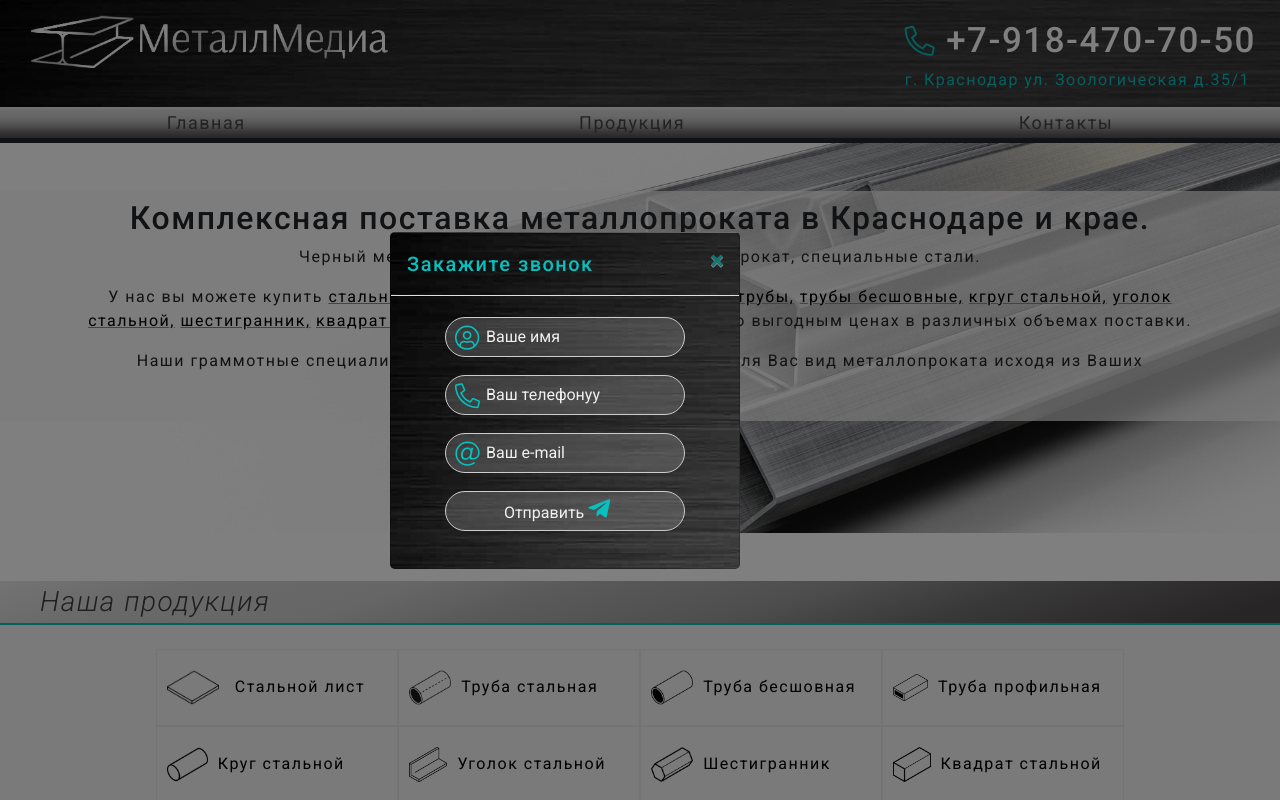
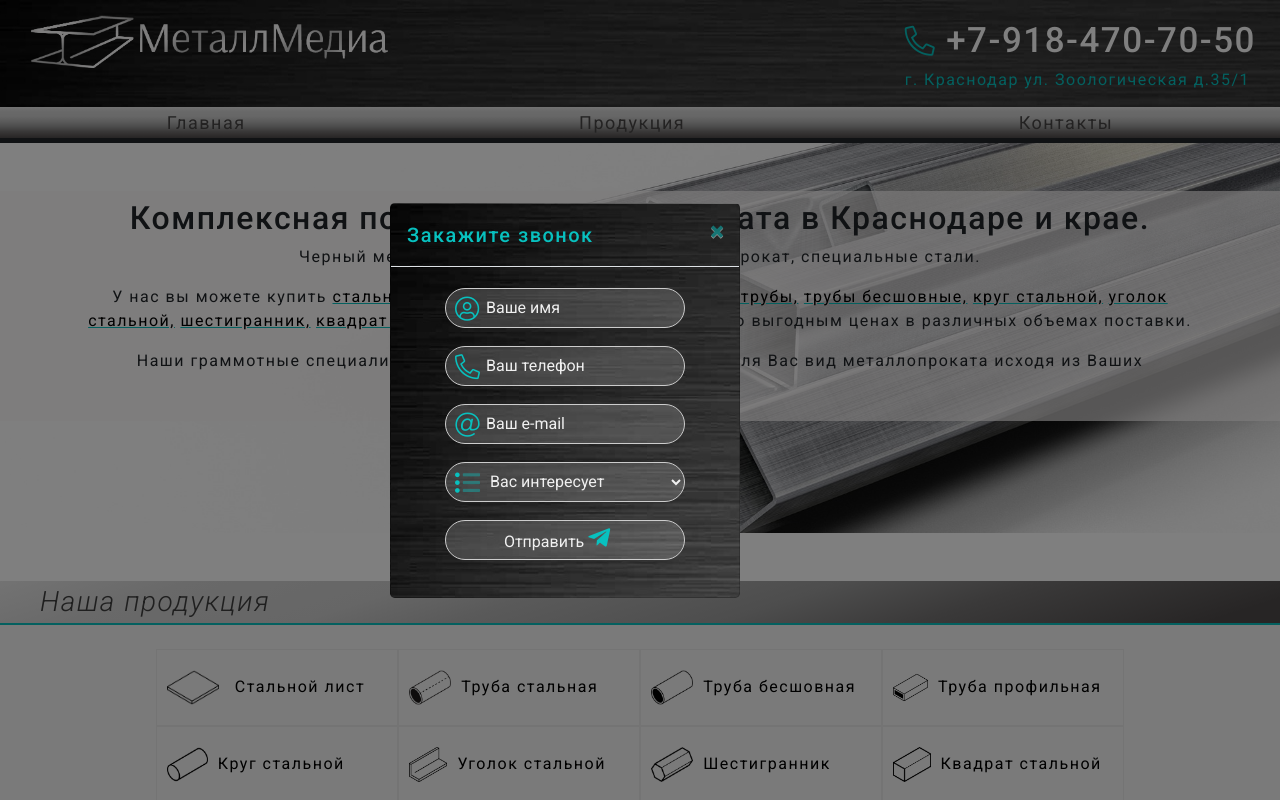
Before and after one commit to kelemiona/metallmedia, a PHP site: page /index.php in a window 1280 px wide, after a click on "Оставить заявку". Run offline with PHP 8.4, Linux system fonts and the light colour scheme; some web fonts are replaced.

Commit message:
send form

```diff
--- a/blocks/button-contact-us.php
+++ b/blocks/button-contact-us.php
@@ -12,16 +12,32 @@
           <form action="/send.php" method="POST">
           <div class="d-flex lign-content-start flex-wrap">
                 <div class="name-input mx-auto mb-2">
-                  <input type="text" name="name" id="name" placeholder="Ваше имя">
+                  <input type="text" name="name" id="name" placeholder="Ваше имя" required>
                   <i class="fal fa-user-circle fa-2x"></i>
                 </div>
                 <div class="tel-input mx-auto mb-2">
-                  <input type="tel" name="phone" id="phone" placeholder="Ваш телефонyy">
+                  <input type="tel" name="phone" id="phone" placeholder="Ваш телефон" required>
                   <i class="fal fa-phone-alt fa-2x"></i>
                 </div>
                 <div class="email-input mx-auto mb-2">
-                  <input type="email" name="email" id="email" placeholder="Ваш e-mail">
+                  <input type="email" name="email" id="email" placeholder="Ваш e-mail" required>
                   <i class="fal fa-at fa-2x"></i>
+                </div>
+                <div class="email-input mx-auto mb-2">
+                <select name="select" class="options">
+                  <option selected disabled>Вас интересует</option>
+                  <option value="Стальной лист">Стальной лист</option>
+                  <option value="Профильные трубы">Профильные трубы</option>
+                  <option value="Стальные трубы">Стальные трубы</option>
+                  <option value="Трубы бесшовные">Трубы бесшовные</option>
+                  <option value="Круг стальной">Круг стальной</option>
+                  <option value="Уголок стальной">Уголок стальной</option>
+                  <option value="Шестигранник">Шестигранник</option>
+                  <option value="Квадрат стальной">Квадрат стальной</option>
+                  <option value="Поковка">Поковка</option>
+                  <option value="Полоса стальная">Полоса стальная</option>
+                </select>
+                <i class="fad fa-list-ul"></i>
                 </div>
                 <div class="mx-auto mb-3">
                   <button class="send-form">Отправить <i class="fab fa-telegram-plane"></i></button>
--- a/blocks/footer.php
+++ b/blocks/footer.php
@@ -9,7 +9,7 @@
           </div>
           <div class="col-12 col-sm-6">
             <h4 class="d-block d-sm-none text-center">Оставьте заявку прямо сейчас!</h4>
-            <form action="">
+            <form action="/send.php" method="post">
               <div class="d-flex lign-content-start flex-wrap">
                 <div class="name-input mx-auto">
                   <input type="text" name="name" id="name" placeholder="Ваше имя">
@@ -26,6 +26,9 @@
                 <div class="mx-auto">
                   <button class="send-form">Отправить <i class="fab fa-telegram-plane"></i></button>
                 </div>
+                <select name="select" class="d-none">
+                  <option selected disabled>Заявка общего типа</option>
+                </select>
               </div>
             </form>
           </div>
--- a/css/main.css
+++ b/css/main.css
@@ -446,7 +446,7 @@ nav {
 }
 
 .write-us input,
-.send-form {
+.send-form, .options {
     margin: 5px 5px;
     border: 1px solid #cccccc;
     border-radius: 25px;
@@ -460,8 +460,14 @@ nav {
     padding: 0 40px;
 }
 
-.send-form {
+.send-form, .options{
     color: #f0f0f0;
+}
+
+.options option {
+    color: black;
+    margin: 5px 5px;
+    padding: 5px 5px;
 }
 
 .send-form i {
--- a/index.php
+++ b/index.php
@@ -9,7 +9,7 @@
       <a href="/products/profiled-tube.php">профильные трубы,</a>
       <a href="/products/steel-round-tube.php">стальные трубы,</a>
       <a href="/products/seamless-tube.php.php">трубы бесшовные,</a>
-      <a href="/products/steel-round-bar.php">кгруг стальной,</a>
+      <a href="/products/steel-round-bar.php">круг стальной,</a>
       <a href="/products/steel-angle.php">уголок стальной,</a>
       <a href="/products/steel-hexagon.php">шестигранник,</a>
       <a href="/products/steel-square.php">квадрат стальной,</a>
--- a/script/script.js
+++ b/script/script.js
@@ -8,12 +8,10 @@ document.addEventListener('DOMContentLoaded', () => {
     const url = document.location.href;
     const splitUrl = url.split("/");
     const sendButton = document.querySelector('.send-form');
+    // const modal = new  bootstrap.Modal(document.querySelector('.modal'), {
+    //     keyboard: false
+    //   });
 
-    const sendName = document.getElementById('name');
-    const sendPhone = document.getElementById('phone');
-    const sendEmail = document.getElementById('email');
-
-console.log(sendPhone);
 
     toggle.addEventListener('click', () => {
         toggle.classList.toggle('active');
@@ -69,8 +67,6 @@ console.log(sendPhone);
                             document.title = "МеталлМедиа: Купить металл в Краснодаре";
                     }
                 }
-                // document.title = url.split("/")[1];
-                // console.log(url.split("/"));
             };
         };
     })();
@@ -81,8 +77,9 @@ console.log(sendPhone);
         var request = new XMLHttpRequest();
         request.onreadystatechange = function() {
             if (this.readyState === XMLHttpRequest.DONE && this.status === 200) {
-              // success, show this.responseText here
+              alert("Данные успешно отправлены");
               console.log("SUCCESS", this);
+              $(".modal").modal("hide");
           }
         }
 
@@ -92,9 +89,9 @@ console.log(sendPhone);
         const sendName = this.querySelector('[name="name"]');
         const sendPhone = this.querySelector('[name="phone"]');
         const sendEmail = this.querySelector('[name="email"]');
+        const sendSelect = this.querySelector('[name="select"]');
 
-
-        request.send('name=' + encodeURIComponent(sendName.value) + '&phone='  + encodeURIComponent(sendPhone.value) + '&email='  + encodeURIComponent(sendEmail.value));
+        request.send('name=' + encodeURIComponent(sendName.value) + '&phone='  + encodeURIComponent(sendPhone.value) + '&email='  + encodeURIComponent(sendEmail.value) + '&select='  + encodeURIComponent(sendSelect.value));
       }
 
       document.querySelectorAll("form").forEach(form =>
```
Also changed, not shown: blocks/send.php (+21 -1 lines).
